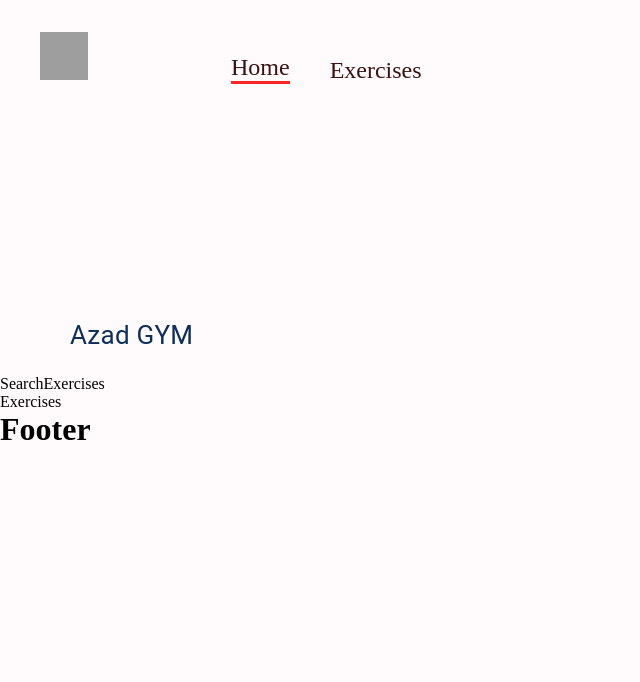
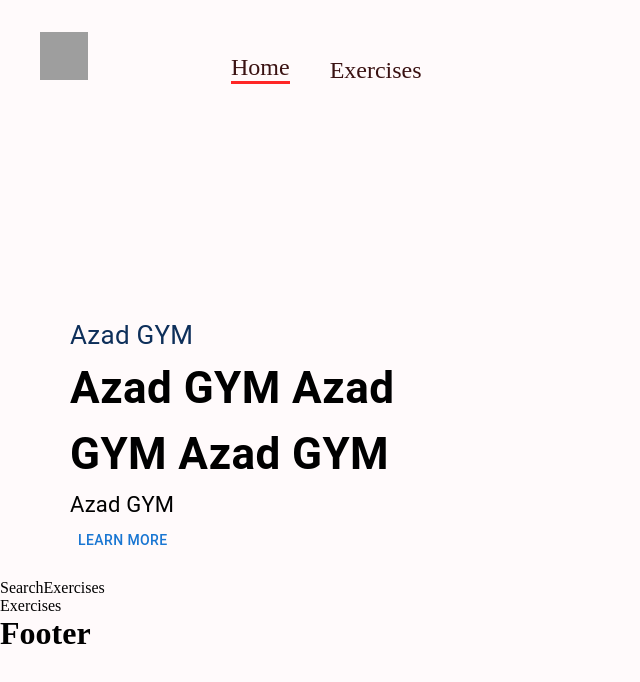
Before and after one commit to mrazadtamal/Azad-Gym, a React (Create React App) app: page / in a window 1280 px wide. Shown: the top 682 px of the page, without its empty margins (0-640 px from the left). Built offline with nearby package versions, Linux system fonts and the light colour scheme; grey boxes are pictures that could not be loaded.

Commit message:
HeroBanner  done

```diff
--- a/src/components/HeroBanner.jsx
+++ b/src/components/HeroBanner.jsx
@@ -1,5 +1,5 @@
 import React from "react";
-import { Box, Stack, Typography } from "@mui/material";
+import { Box, Stack, Typography, Button } from "@mui/material";
 
 const HeroBanner = () => {
   return (
@@ -11,6 +11,17 @@ const HeroBanner = () => {
       <Typography color="#0E2F5A" fontWeight="400" fontSize="26px">
         Azad GYM
       </Typography>
+      <Typography
+        sx={{ fontSize: { lg: "44px", xs: "40px" } }}
+        fontWeight="700"
+        fontSize="26px"
+      >
+        Azad GYM Azad <br /> GYM Azad GYM
+      </Typography>
+      <Typography lineHeight="35px" fontSize="22px">
+        Azad GYM
+      </Typography>
+      <Button>Learn More</Button>
     </Box>
   );
 };
```
